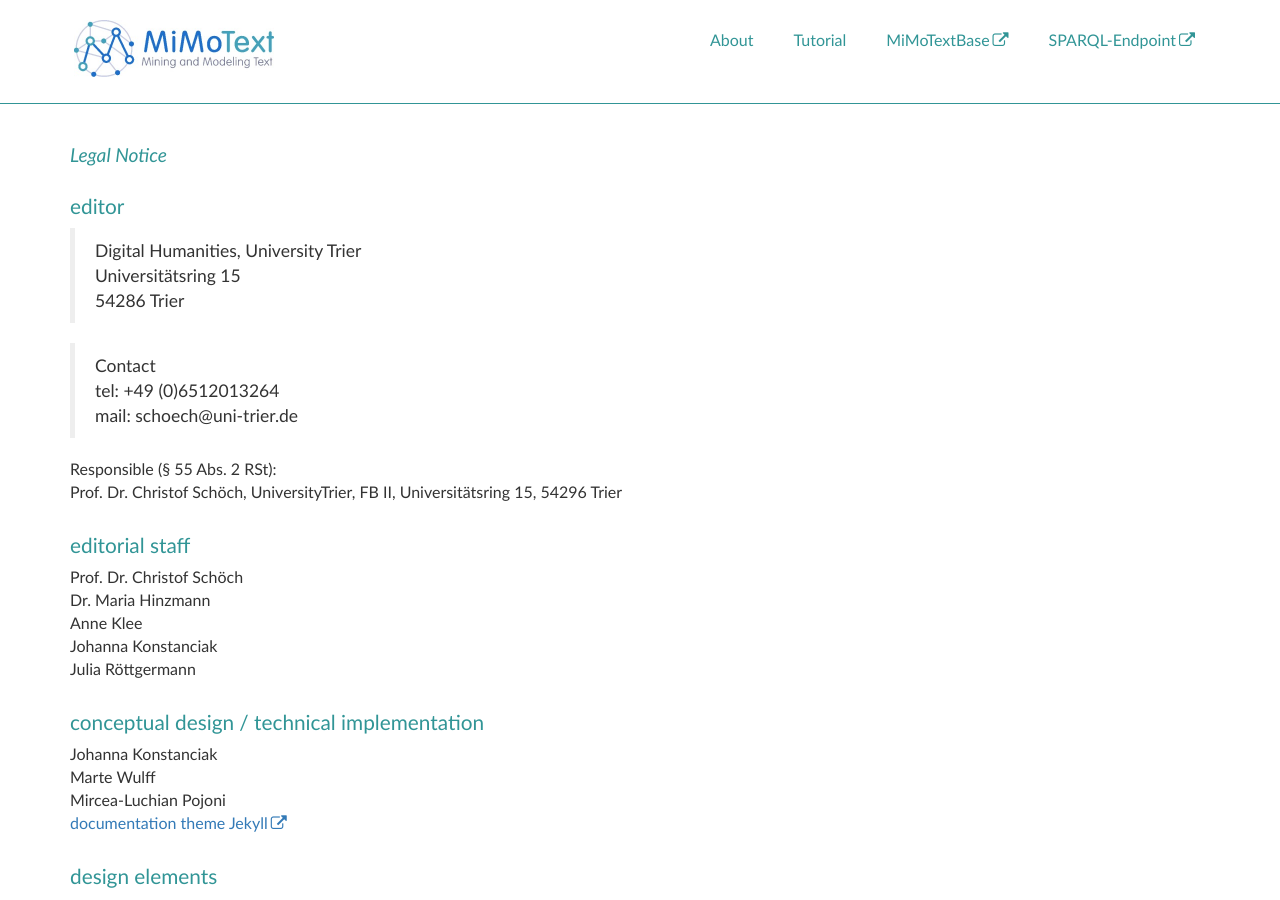
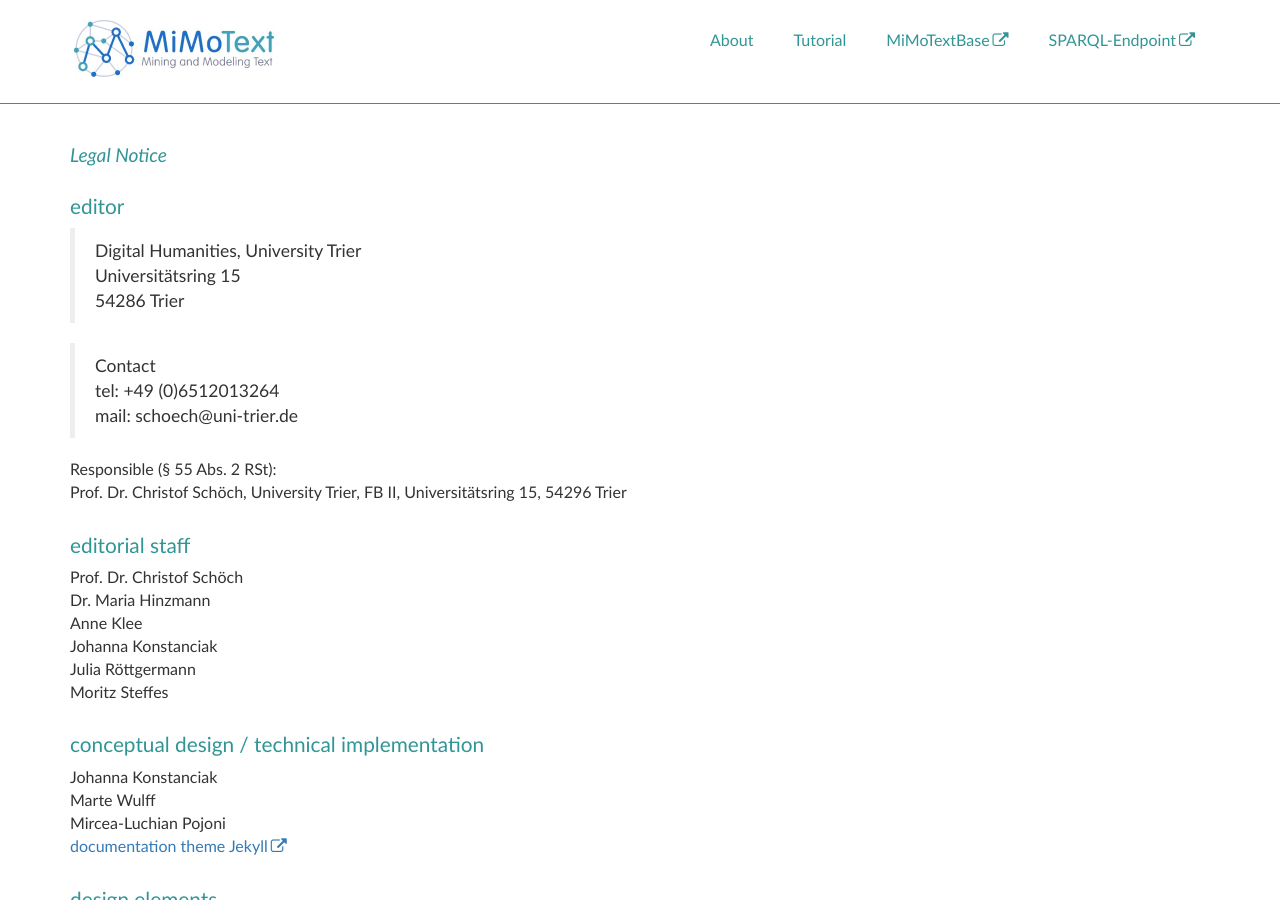
Before and after one commit to MiMoText/MiMoTextBase_Tutorial, a Jekyll site: the page built from pages/extrapages/impressum.md, in a window 1280 px wide and 900 px high. Built offline with Jekyll 4.4.1, drawn with Linux system fonts in a browser that asks for light colours; comment, search, counter and statistics services are not loaded.

Commit message:
changes in impressum

```diff
--- a/pages/extrapages/impressum.md
+++ b/pages/extrapages/impressum.md
@@ -23,7 +23,7 @@ mail: schoech@uni-trier.de
 
 
 Responsible (§ 55 Abs. 2 RSt):
-Prof. Dr. Christof Schöch, UniversityTrier, FB II,  Universitätsring 15, 54296 Trier
+Prof. Dr. Christof Schöch, University Trier, FB II,  Universitätsring 15, 54296 Trier
 
 ### editorial staff
 Prof. Dr. Christof Schöch
@@ -31,6 +31,7 @@ Dr. Maria Hinzmann
 Anne Klee
 Johanna Konstanciak
 Julia Röttgermann
+Moritz Steffes
 
 ### conceptual design / technical implementation
 Johanna Konstanciak
```
